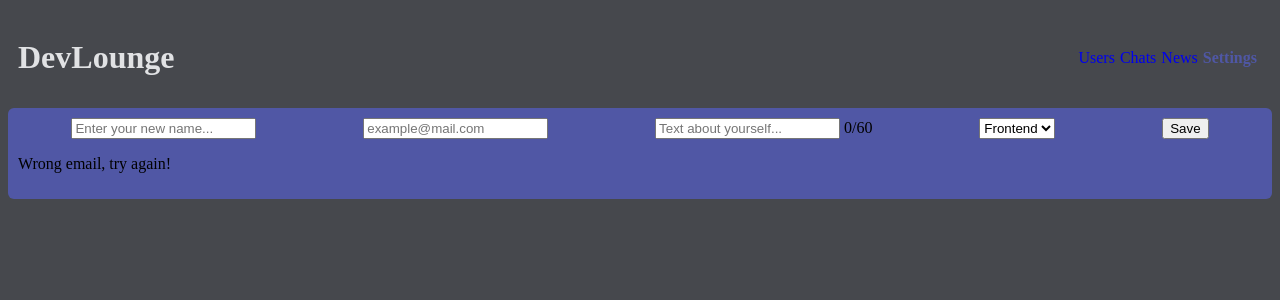
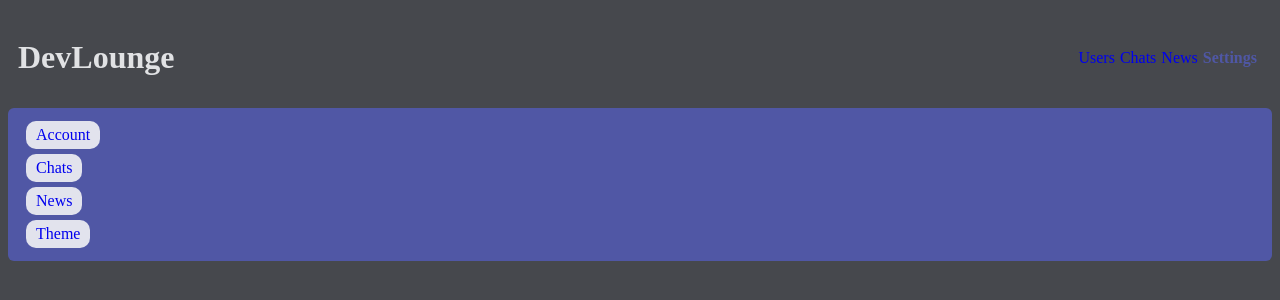
Before and after one commit to SoslanMorgoev/devlounge, a React (Vite) app: page /settings in a window 1280 px wide. Shown: the top 300 px of the page. Built offline with nearby package versions, Linux system fonts and the light colour scheme.

Commit message:
Add account page with profile editing

```diff
--- a/src/App.tsx
+++ b/src/App.tsx
@@ -4,7 +4,10 @@ import ProfilePage from "./pages/ProfilePage";
 import ChatPage from "./pages/ChatPage";
 import { Header } from "./components/Header";
 import { ChatsPage } from "./pages/ChatsPage";
+import { AccountPage } from "./pages/AccountPage";
 import { SettingsPage } from "./pages/SettingsPage";
+import { SettingChatPage } from "./pages/SettingChatsPage";
+
 
 function App() {
   return (
@@ -17,6 +20,8 @@ function App() {
           <Route path="/chat/:id" element={<ChatPage />} />
           <Route path="/chats" element={<ChatsPage />} />
           <Route path="/settings" element={<SettingsPage />} />
+          <Route path="/settings/account" element={<AccountPage />} />
+          <Route path="/settings/chats_setting" element={<SettingChatPage />} />
         </Routes>
       </main>
 
--- /dev/null
+++ b/src/components/AccountDraft.tsx
@@ -0,0 +1,43 @@
+import { useState } from "react";
+import { useProfileStore } from "../store/profileStore"
+import type { Category } from "../types";
+
+export function AccountDraft({ onClose }: { onClose: () => void }) {
+    const profile = useProfileStore((state) => state.profile);
+    const setProfile = useProfileStore((state) => state.addToProfile);
+    const [inputName, setInputName] = useState(profile.name);
+    const [draftStatus, setDraftStatus] = useState(profile.status);
+    const [email, setEmail] = useState(profile.email);
+    const userName = inputName.trim();
+    const isValidEmail = email.includes("@") && email.includes(".") && email.length <= 60;
+    const [draftCategory, setDraftCategory] = useState<Category>(profile.category);
+    return (
+        <div className="accountDraft">
+            <ul>
+                <p className="avatar">{profile.name[0].toUpperCase()}</p>
+                <li>Name: <input value={inputName} placeholder="Enter your new name..." onChange={(e) => setInputName(e.target.value)} /></li>
+                <li>Position:  <select value={draftCategory} onChange={(e) => setDraftCategory(e.target.value as Category)}>
+                    <option value={"frontend"}>Frontend</option>
+                    <option value={"backend"}>Backend</option>
+                    <option value={"fullstack"}>Fullstack</option>
+                </select></li>
+                <li>Status: <label className={draftStatus.length > 50 ? "red" : "none"}>
+                    <input value={draftStatus} placeholder="Text about yourself..." onChange={(e) => setDraftStatus(e.target.value)} /> {draftStatus.length}/60
+                </label></li>
+                <li>Email: <input value={email} placeholder="example@mail.com" onChange={(e) => setEmail(e.target.value)} /></li>
+                <div>
+                    <button onClick={() => {
+                        if (!isValidEmail) return;
+                        if (!inputName.trim() || !draftStatus || draftStatus.length > 60) return;
+                        setProfile({ id: crypto.randomUUID(), name: userName.charAt(0).toUpperCase() + userName.slice(1).toLowerCase(), email: email.trim(), category: draftCategory, status: draftStatus });
+                        onClose();
+                    }}>Save</button>
+                    <button onClick={onClose}>Close</button>
+                </div>
+            </ul>
+            {email && !isValidEmail && <p>Wrong email, try again!</p>}
+            {draftStatus.length > 60 && <p>You reached the limit of characters</p>}
+
+        </div>
+    )
+}
--- a/src/index.css
+++ b/src/index.css
@@ -124,6 +124,9 @@ body {
   justify-content: space-between;
   align-items: center;
 }
+.conversationHead a {
+  text-decoration: none;
+}
 .conversationMain {
   display: flex;
   flex-direction: column;
@@ -222,7 +225,29 @@ main {
 .red {
   color: var(--issue);
 }
-
+.settingNavigation {
+  display: flex;
+  flex-direction: column;
+  align-items: flex-start;
+  gap: 5px;
+  margin-left: auto;
+  padding: 3px 8px;
+}
+.settingNavigation a {
+  text-decoration: none;
+  background-color: var(--text);
+  padding: 5px 10px;
+  border-radius: 10px;
+  transition: transform 0.2s ease;
+}
+.settingNavigation a:hover {
+  transform: scale(1.1);
+}
+.accountDraft {
+  background-color: var(--them);
+  padding: 10px;
+  border-radius: 15px;
+}
 @media (max-width: 600px) {
   .title {
     font-size: 1.4rem;
--- /dev/null
+++ b/src/pages/AccountPage.tsx
@@ -0,0 +1,32 @@
+
+import { useProfileStore } from "../store/profileStore";
+import { useState } from "react";
+import { AccountDraft } from "../components/AccountDraft";
+export function AccountPage() {
+    const profile = useProfileStore((state) => state.profile);
+    const [isEditing, setIsEditing] = useState(false);
+    function handleClose() {
+        setIsEditing(false);
+    }
+    function editProfile() {
+        setIsEditing(true);
+    }
+    return (
+        <article className="profileForm">
+            {profile.name.length > 0 && <div className="profileInformation">
+
+                <ul className="accountInfo">
+                    <p className="avatar">{profile.name[0].toUpperCase()}</p>
+                    <li>Name: {profile.name}</li>
+                    <li>Position: {profile.category}</li>
+                    <li>Status: {profile.status}</li>
+                    <li>Email: {profile.email}</li>
+                    <button onClick={editProfile}>Edit</button>
+                    {!profile && <p>Profile not founded</p>}
+                    {isEditing && <AccountDraft onClose={handleClose} />}
+                </ul>
+            </div>}
+        </article>
+
+    )
+}
--- a/src/pages/ChatPage.tsx
+++ b/src/pages/ChatPage.tsx
@@ -3,7 +3,7 @@ import { Link, useParams } from "react-router";
 import { users } from "../data/users";
 import { useChatStore } from "../store/chatStore";
 
-const answers = ["Hello", "Everything is fine,thanks !", "I'm good. How about you ?", "probably", "what?", "Oh...is alright", "How are you file today?"];
+const answers = ["Hello", "Everything is good,thanks !", "I'm good. What about you ?", "probably...", "What?", "Oh...it's all right", "How do you feel today?", "No", "Yes", "Ok"];
 
 function ChatPage() {
     const bottomRef = useRef<HTMLDivElement>(null);
--- /dev/null
+++ b/src/pages/SettingChatsPage.tsx
@@ -0,0 +1,7 @@
+
+
+export function SettingChatPage() {
+    return (
+        <p>setting chats</p>
+    )
+}
--- a/src/pages/SettingsPage.tsx
+++ b/src/pages/SettingsPage.tsx
@@ -1,49 +1,13 @@
-import { useState } from "react"
-import { useProfileStore } from "../store/profileStore";
-import type { Category } from "../types";
+import { NavLink } from "react-router";
+
 export function SettingsPage() {
-    const setProfile = useProfileStore((state) => state.addToProfile);
-    const profile = useProfileStore((state) => state.profile);
-    const [inputName, setInputName] = useState(profile.name);
-    const [draftStatus, setDraftStatus] = useState(profile.status);
-    const [draftCategory, setDraftCategory] = useState<Category>(profile.category);
-    const [email, setEmail] = useState(profile.email);
-    const userName = inputName.trim();
-    const isValidEmail = email.includes("@") && email.includes(".") && email.length <= 60;
 
     return (
-        <article className="profileForm">
-            <div className="draftForProfile">
-                <label>
-                    <input value={inputName} placeholder="Enter your new name..." onChange={(e) => setInputName(e.target.value)} />
-                </label>
-                <input value={email} placeholder="example@mail.com" onChange={(e) => setEmail(e.target.value)} />
-                <label className={draftStatus.length > 50 ? "red" : "none"}>
-                    <input value={draftStatus} placeholder="Text about yourself..." onChange={(e) => setDraftStatus(e.target.value)} /> {draftStatus.length}/60
-                </label>
-
-                <select value={draftCategory} onChange={(e) => setDraftCategory(e.target.value as Category)}>
-                    <option value={"frontend"}>Frontend</option>
-                    <option value={"backend"}>Backend</option>
-                    <option value={"fullstack"}>Fullstack</option>
-                </select>
-                <button onClick={() => {
-                    if (!isValidEmail) return;
-                    if (!inputName.trim() || !draftStatus || draftStatus.length > 60) return;
-                    setProfile({ id: crypto.randomUUID(), name: userName.charAt(0).toUpperCase() + userName.slice(1).toLowerCase(), email: email.trim(), category: draftCategory, status: draftStatus });
-                }}>Save</button>
-            </div>
-            {!isValidEmail && <p>Wrong email, try again!</p>}
-            {draftStatus.length > 60 && <p>You rich the limit of characters</p>}
-            {profile.name.length > 0 && <div className="profileInformation">
-
-                <ul>
-                    <li>Name: {profile.name}</li>
-                    <li>Position: {profile.category}</li>
-                    <li>Status: {profile.status}</li>
-                    <li>Email: {profile.email}</li>
-                </ul>
-            </div>}
-        </article>
+        <div className="settingNavigation">
+            <NavLink to={`/settings/account`}>Account</NavLink>
+            <NavLink to={`/settings/chatsSetting`}>Chats</NavLink>
+            <NavLink to={`/settings/news`}>News</NavLink>
+            <NavLink to={`/settings/theme`}>Theme</NavLink>
+        </div>
     )
 }
--- a/src/store/profileStore.ts
+++ b/src/store/profileStore.ts
@@ -12,21 +12,24 @@ export type Profile = {
 type ProfileStore = {
   profile: Profile;
   addToProfile: (newProfile: Profile) => void;
+  editProfile: (profile: Profile) => void;
 };
 
 export const useProfileStore = create<ProfileStore>()(
   persist(
     (set) => ({
       profile: {
-        id: "",
-        name: "",
+        id: "134kkdmgtks,,1pgg15",
+        name: "Samson",
         category: "frontend",
-        email: "",
-        status: "",
+        email: "SamsonS@mail.com",
+        status: "Creating this project",
       },
       addToProfile: (newProfile: Profile) =>
         set(() => ({ profile: newProfile })),
+      editProfile: (profile: Profile) => set(() => ({ profile: profile })),
     }),
+
     { name: "profileStore" },
   ),
 );
```
